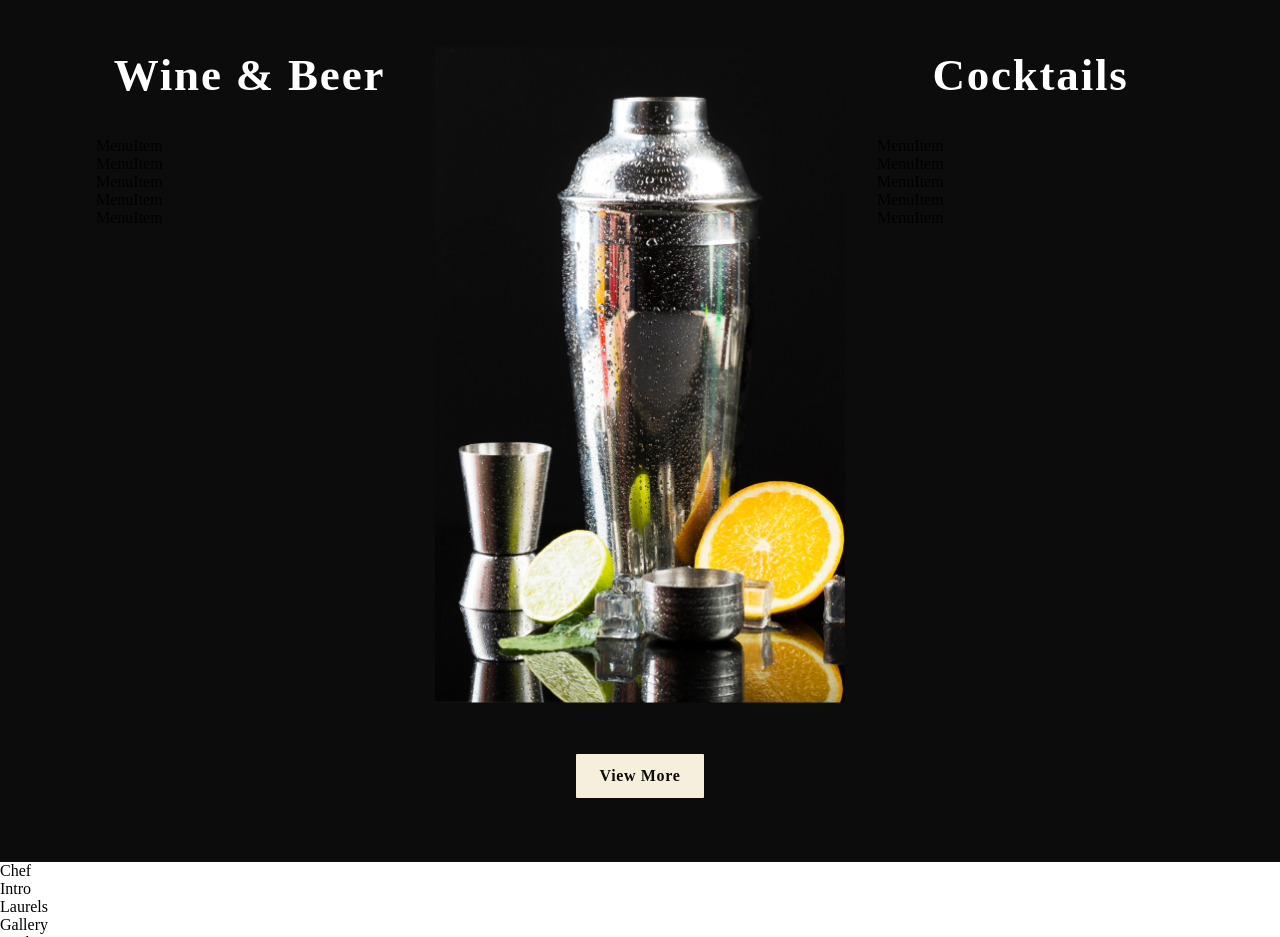
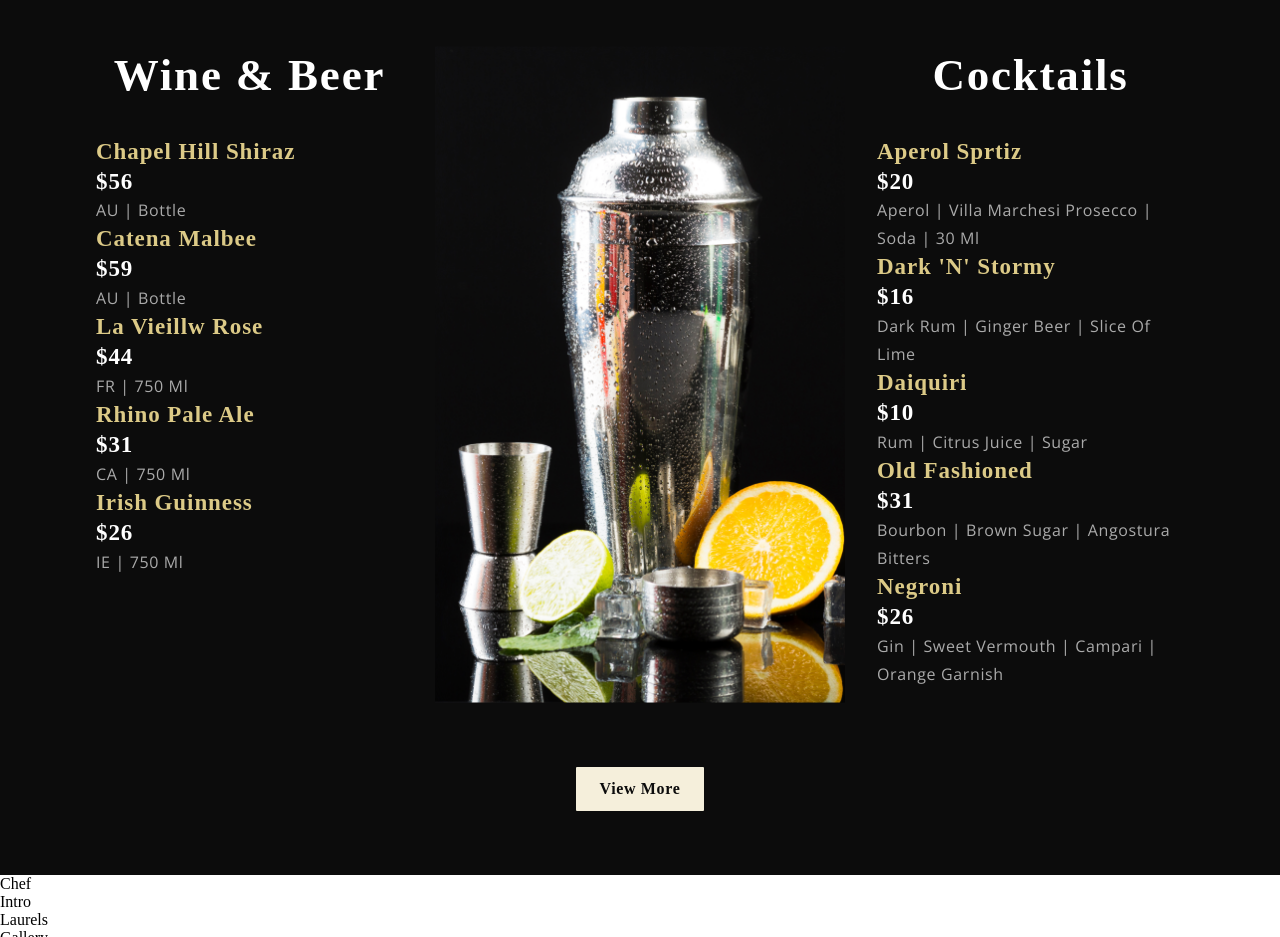
Before and after one commit to veektrie/Modern-restuarant-with-beautiful-Ui-Ux, a React (Create React App) app: page / in a window 1280 px wide. Shown: the part 2160-3097 px from the top of the page. Built offline with nearby package versions, Linux system fonts and the light colour scheme; a web font is replaced by a local one.

Commit message:
menu item jsx

```diff
--- a/src/components/Menuitem/MenuItem.jsx
+++ b/src/components/Menuitem/MenuItem.jsx
@@ -1,10 +1,26 @@
-import React from 'react';
+import React from "react";
 
-import './MenuItem.css';
+import "./MenuItem.css";
 
-const MenuItem = () => (
-  <div>
-    MenuItem
+const MenuItem = ({ title, price, tags }) => (
+  <div className="app__menuitem">
+    <div className="app__menuitem-head">
+      <div className="app__menuitem-name">
+        <p className="p__cormorant" style={{ color: "#DCCA87" }}>
+          {title}
+        </p>
+      </div>
+      <div className="app__menuitem-dash" />
+      <div className="app__menuitem-price">
+        <p className="p__cormorant">{price}</p>
+      </div>
+    </div>
+
+    <div className="app__menuitem-sub">
+      <p className="p__opensans" style={{ color: "#AAAAAA" }}>
+        {tags}
+      </p>
+    </div>
   </div>
 );
 
```
